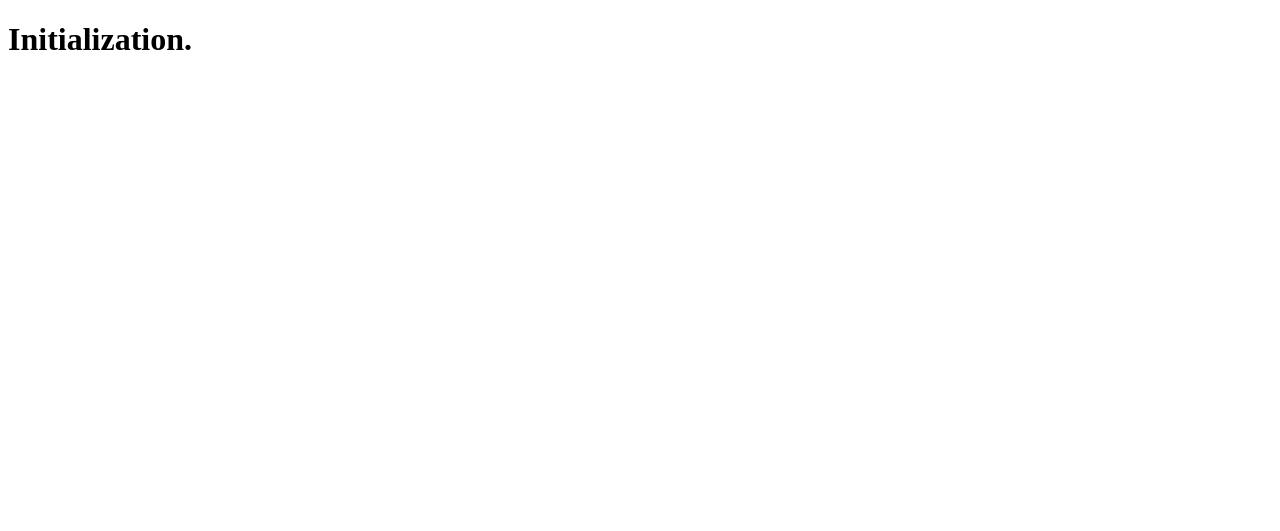
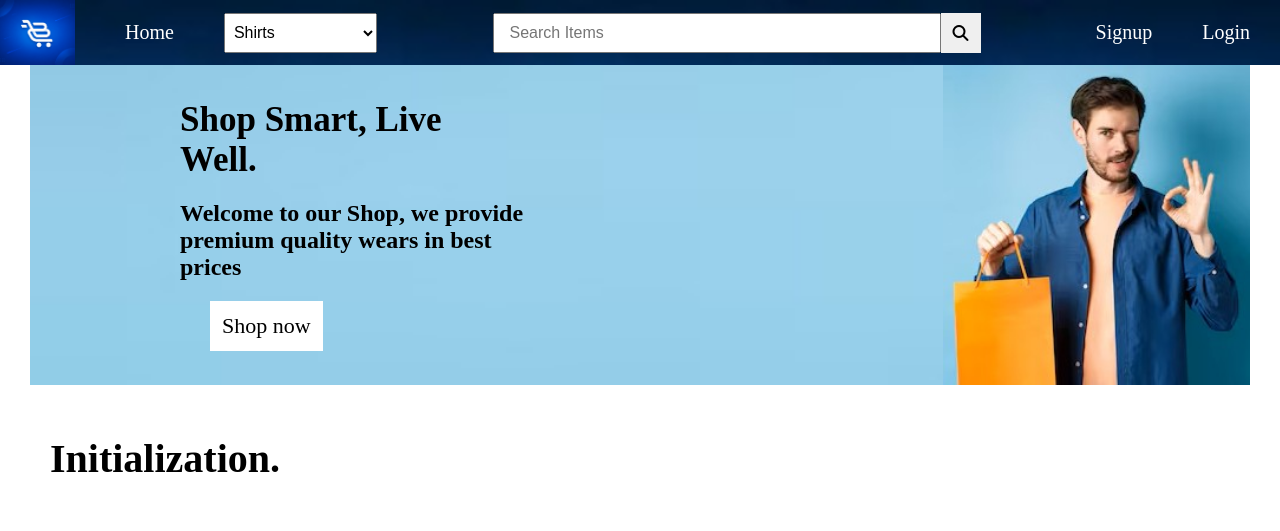
Before and after one commit to dhvanitsavani/E-commerce-project, a Django app: page / in a window 1280 px wide. Before the commit the part shown is almost empty. Shown: the top 531 px of the page. Run offline with Django 5.2, Linux system fonts and the light colour scheme; some libraries are stand-ins or nearby versions.

Commit message:
e-commerce

```diff
--- /dev/null
+++ b/myapp/templates/hero-section.html
@@ -0,0 +1,62 @@
+{% extends 'parent.html' %}
+{% load static %}
+
+<!DOCTYPE html>
+<html lang="en">
+<head>
+    <meta charset="UTF-8">
+    <meta name="viewport" content="width=device-width, initial-scale=1.0">
+    {% block title %}
+        <title>Hero-Section</title>
+    {% endblock %}
+
+    {% block style %}
+        <style>
+            h2{
+                font-size: 35px;
+            }
+            h4{
+                font-size: 24px;
+            }
+            .hero-section{
+                height: 25vw;
+                /* width: 97vw; */
+                background-image: url("/static/images/hero-section-background.jpg");
+                background-size: cover;
+                justify-content: space-between;
+                padding-left: 150px;
+                margin-inline: 30px;
+            }
+
+            .shop-section{
+                width: 27vw;
+                flex-direction: column;
+                gap: 20px;
+                align-items: flex-start;
+            }
+            .hero-section a{
+                background-color: #fff;
+                color: black;
+                padding: 12px;
+                font-size: 22px;
+                margin-left: 30px;
+            }
+            .hero-section .hero-section-person{
+                height: 25vw;
+            }
+        </style>
+    {% endblock %}
+</head>
+<body>
+    {% block content %}
+        <section class="hero-section flex">
+            <div class="shop-section flex">
+                <h2>Shop Smart, Live Well.</h2>
+                <h4>Welcome to our Shop, we provide premium quality wears in best prices</h4>
+                <a href="#">Shop now</a>
+            </div>
+            <img src="{% static 'images/hero-section-person.jpg' %}" alt="Hero-Section" class="hero-section-person">
+        </section>
+    {% endblock %}
+</body>
+</html>
--- a/myapp/templates/index.html
+++ b/myapp/templates/index.html
@@ -1,11 +1,25 @@
+{% extends 'parent.html' %}
+
 <!DOCTYPE html>
 <html lang="en">
 <head>
     <meta charset="UTF-8">
     <meta name="viewport" content="width=device-width, initial-scale=1.0">
-    <title>Homepage</title>
+    {% block title %}
+        <title>Homepage</title>
+    {% endblock %}
+
+    {% block style %}
+        <style>
+
+        </style>
+    {% endblock %}
 </head>
 <body>
-    <h1>Initialization.</h1>
+    {% block content %}
+        {% include 'nav.html' %}
+        {% include 'hero-section.html' %}
+        <h1 style="margin: 50px; font-size: 40px;">Initialization.</h1>
+    {% endblock %}
 </body>
 </html>
--- /dev/null
+++ b/myapp/templates/nav.html
@@ -0,0 +1,109 @@
+{% extends 'parent.html' %}
+{% load static %}
+
+<!DOCTYPE html>
+<html lang="en">
+<head>
+    <meta charset="UTF-8">
+    <meta name="viewport" content="width=device-width, initial-scale=1.0">
+    {% block title %}
+        <title>Navbar</title>
+    {% endblock %}
+
+    {% block style %}
+        <style>
+            *{
+                padding: 0;
+                margin: 0;
+                font-size: 16px;
+            }
+
+            a{
+                color: #fff;
+                text-decoration: none;
+            }
+            button{
+                border: solid 0 black;
+            }
+
+            .flex{
+                display: flex;
+                align-items: center;
+            }
+
+            .nav-section{
+                height: 65px;
+                background-image: url("/static/images/navbar-background-1-b.jpg");
+                background-size: cover;
+                justify-content: space-between;
+            }
+
+            .nav-section .logo{
+                height: 65px;
+                width: 75px;
+                object-fit: cover;
+            }
+
+            .nav-section .part{
+                gap: 50px;
+            }
+            .nav-section .part-2{
+                gap: 0;
+            }
+            .nav-section .part-3{
+                margin-right: 30px;
+            }
+            .nav-section a{
+                font-size: 20px;
+            }
+            .nav-section select{
+                height: 40px;
+                width: 12vw;
+                padding: 5px;
+            }
+            .nav-section .search-bar{
+                height: 40px;
+                width: 35vw;
+                padding-left: 15px;
+            }
+            .nav-section .search-icon, .nav-section .search-button{
+                height: 40px;
+                width: 40px;
+            }
+            .nav-section .search-icon{
+                display: flex;
+                justify-content: center;
+                align-items: center;
+            }
+        </style>
+    {% endblock %}
+</head>
+<body>
+
+    {% block content %}
+        <nav class="nav-section flex">
+            <div class="part-1 part flex">
+                <img src="{% static 'images/logo-4.png' %}" alt="Logo" class="logo">
+                <a href="#">Home</a>
+                <select name="categories" id="categories">
+                    <option value="shirts">Shirts</option>
+                    <option value="t-shirts">T-shirts</option>
+                    <option value="full_sleeve">Full-Sleeve</option>
+                    <option value="pants">Pants</option>
+                    <option value="round_neck">Round-Neck</option>
+                    <option value="shorts">Shorts</option>
+                </select>
+            </div>
+            <div class="part-2 part flex">
+                <input type="search" id="search-bar" class="search-bar" placeholder="Search Items">
+                <button class="search-button"><i class="fa-solid fa-magnifying-glass search-icon"></i></button>
+            </div>
+            <div class="part-3 part flex">
+                <a href="#">Signup</a>
+                <a href="#">Login</a>
+            </div>
+        </nav>
+    {% endblock %}
+
+</body>
+</html>
--- /dev/null
+++ b/myapp/templates/parent.html
@@ -0,0 +1,23 @@
+{% load static %}
+
+<!DOCTYPE html>
+<html lang="en">
+<head>
+    <meta charset="UTF-8">
+    <meta name="viewport" content="width=device-width, initial-scale=1.0">
+    {% block title %}
+        <title>Parent</title>
+    {% endblock %}
+
+    <link rel="stylesheet" href="{% static 'css/style.css' %}">
+    {% block style %}{% endblock %}
+</head>
+<body>
+
+    {% block content %}
+    {% endblock %}
+
+    <script src="{% static 'js/app.js' %}"></script>
+    <link rel="stylesheet" href="https://cdnjs.cloudflare.com/ajax/libs/font-awesome/7.0.1/css/all.min.css" integrity="sha512-2SwdPD6INVrV/lHTZbO2nodKhrnDdJK9/kg2XD1r9uGqPo1cUbujc+IYdlYdEErWNu69gVcYgdxlmVmzTWnetw==" crossorigin="anonymous" referrerpolicy="no-referrer" />
+</body>
+</html>
--- a/mysite/settings.py
+++ b/mysite/settings.py
@@ -115,4 +115,8 @@ USE_TZ = True
 # Static files (CSS, JavaScript, Images)
 # https://docs.djangoproject.com/en/6.0/howto/static-files/
 
-STATIC_URL = 'static/'
+STATIC_URL = '/static/'
+STATIC_ROOT = BASE_DIR / "staticfiles"
+
+MEDIA_URL = '/media/'
+MEDIA_ROOT = BASE_DIR / "media"
```
Also changed, not shown: myapp/static/css/responsive.css (added), myapp/static/css/style.css (added), myapp/static/images/hero-section-background.jpg (added), myapp/static/images/hero-section-person.jpg (added), myapp/static/images/hero-section.avif (added), myapp/static/images/logo-2.png (added), myapp/static/images/logo-3.png (added), myapp/static/images/logo-4.png (added), myapp/static/images/logo.webp (added), myapp/static/images/navbar-background-1-a.jpg (added), myapp/static/images/navbar-background-1-b.jpg (added), myapp/static/js/app.js (added).
